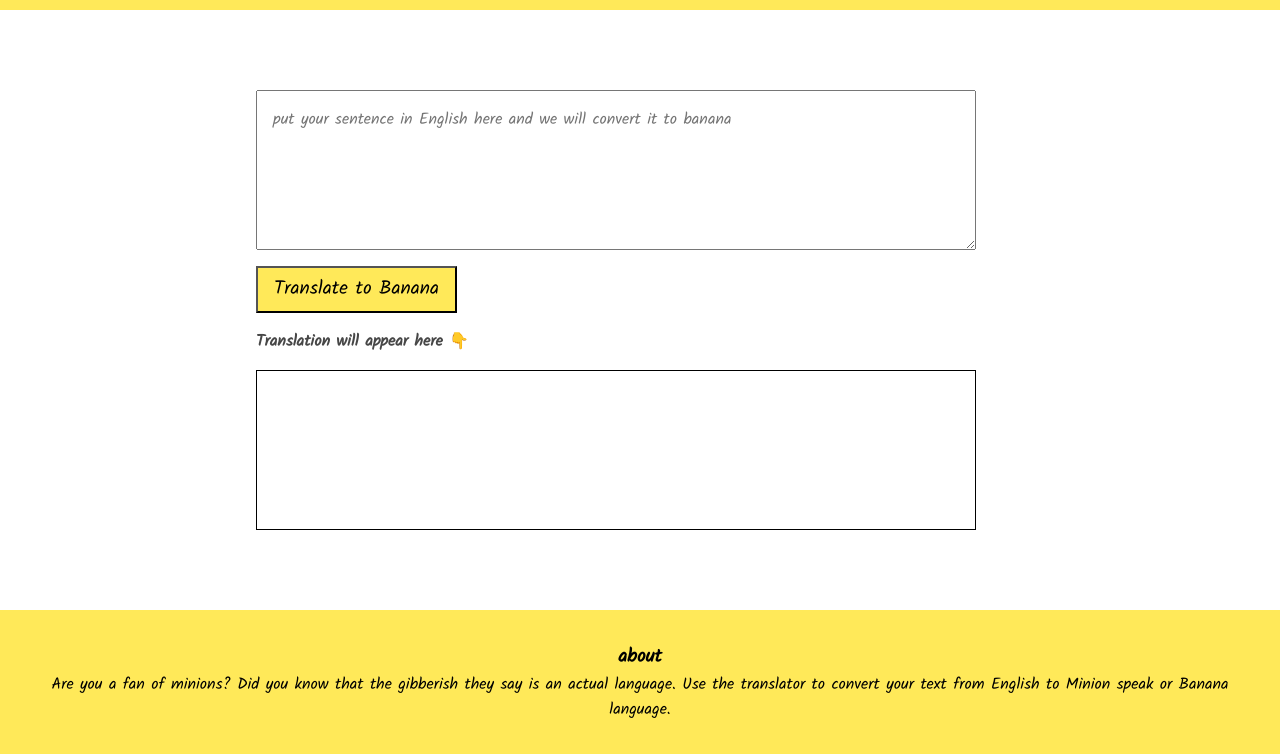
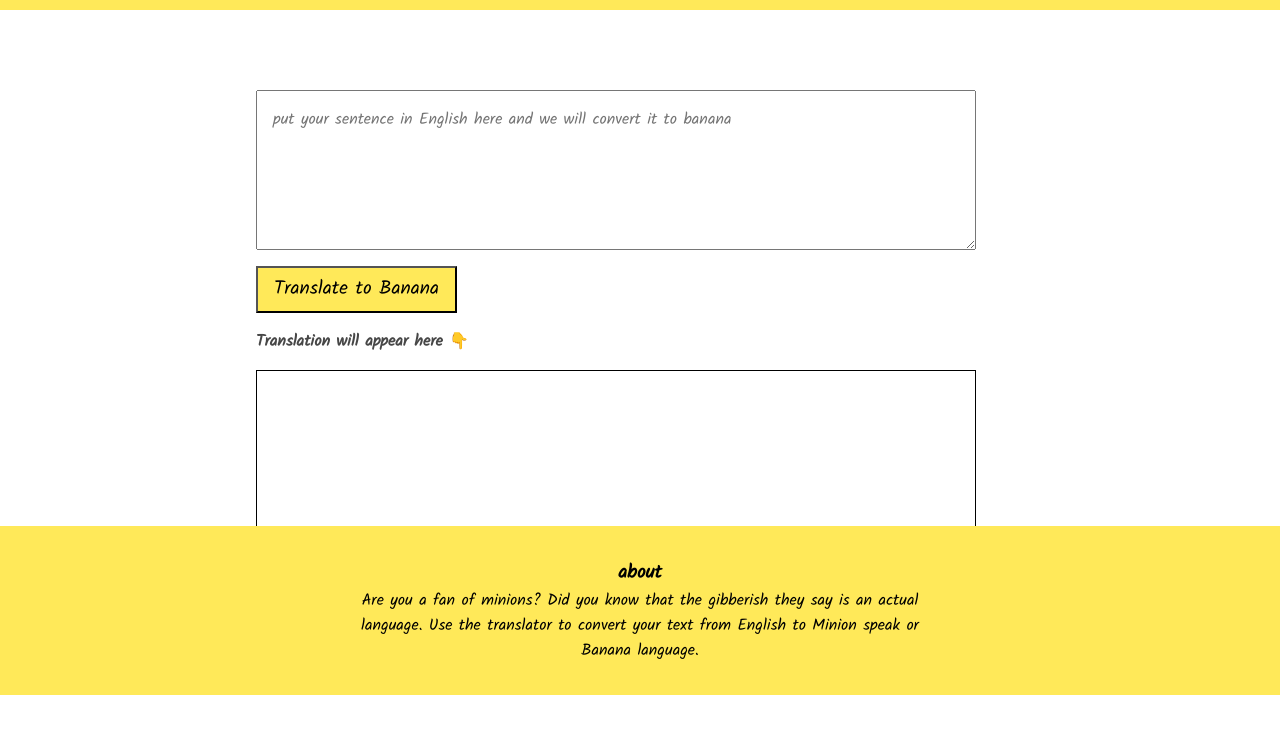
Before and after one commit to dev-manindepth/banana-talk, a plain HTML site: page index.html in a window 1280 px wide. Shown: the part 105-859 px from the top of the page. After the commit the page ends 800 px from the top, so only its background shows below. Drawn offline with Linux system fonts and the light colour scheme.

Commit message:
Fix: Positioned footer to absolute bottom position

```diff
--- a/style.css
+++ b/style.css
@@ -55,3 +55,11 @@ button {
   font-size: 1.8rem;
   margin: 1rem;
 }
+.footer{
+    position: fixed;
+    bottom: 0;
+}
+.footer p{
+    max-width: 600px;
+    margin: auto;
+}
```
